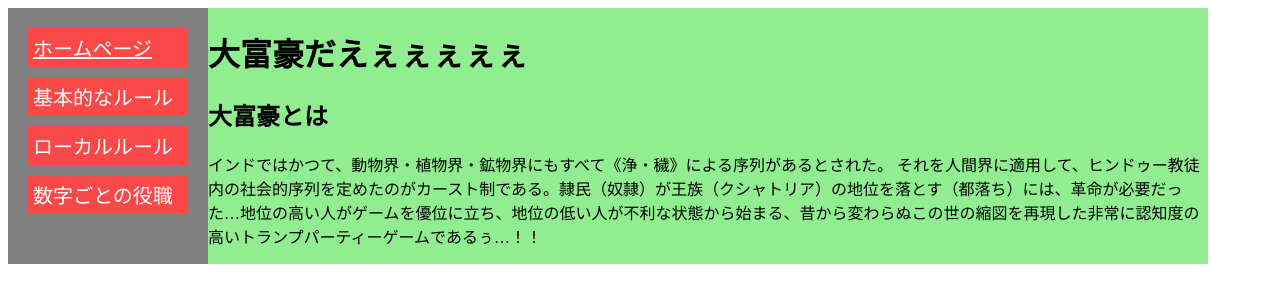
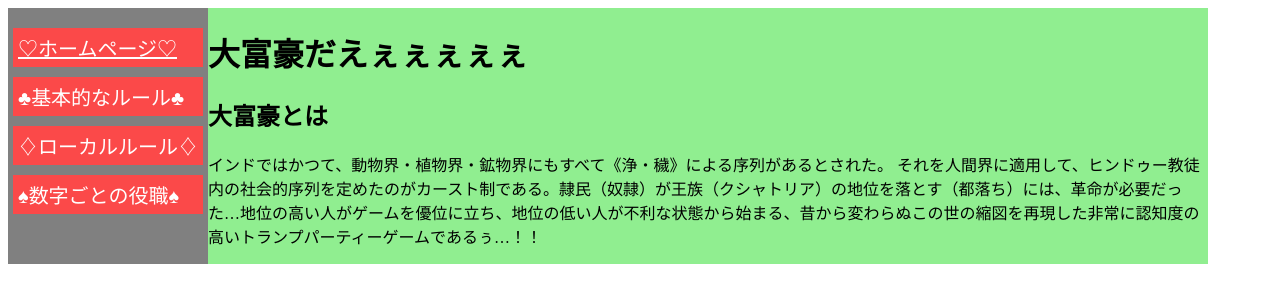
Before and after one commit to s1f10230237Superkiiroman/team-project, a plain HTML site: page index.html in a window 1280 px wide. Drawn offline with Linux system fonts and the light colour scheme.

Commit message:
サイドバーに飾りをつける

```diff
--- a/index.css
+++ b/index.css
@@ -18,14 +18,14 @@
 
 .sidebar li {
     display: block;
-    width: 150px;
+    width: 180px;
     margin-bottom: 10px;
     padding: 5px 5px 5px 5px;
     background-color: #fb4949;
 }
 
 .sidebar ul{
-    padding-left: 20px;
+    padding-left: 5px;
 }
 
 .content{
--- a/index.html
+++ b/index.html
@@ -10,10 +10,10 @@
     <div id="container">
         <div class="sidebar">
             <ul>
-                <li id="imano">ホームページ</li>
-                <li><a href="./rule.html">基本的なルール</a></li>
-                <li><a href="./localrule.html">ローカルルール</a></li>
-                <li><a href="./role.html">数字ごとの役職</a></li>
+                <li id="imano">♡ホームページ♡</li>
+                <li><a href="./rule.html">♣基本的なルール♣</a></li>
+                <li><a href="./localrule.html">♢ローカルルール♢</a></li>
+                <li><a href="./role.html">♠数字ごとの役職♠</a></li>
             </ul>
         </div>
         <div class="content">
--- a/localrule.css
+++ b/localrule.css
@@ -18,14 +18,14 @@
 
 .sidebar li {
     display: block;
-    width: 150px;
+    width: 180px;
     margin-bottom: 10px;
     padding: 5px 5px 5px 5px;
     background-color: #fb4949;
 }
 
 .sidebar ul{
-    padding-left: 20px;
+    padding-left: 5px;
 }
 
 .content{
--- a/role.css
+++ b/role.css
@@ -19,14 +19,14 @@
 
 .sidebar li {
     display: block;
-    width: 150px;
+    width: 180px;
     margin-bottom: 10px;
     padding: 5px 5px 5px 5px;
     background-color: #fb4949;
 }
 
 .sidebar ul{
-    padding-left: 20px;
+    padding-left: 5px;
 }
 .content{
     background-color: lightgreen;
--- a/rule.css
+++ b/rule.css
@@ -18,14 +18,14 @@
 
 .sidebar li {
     display: block;
-    width: 150px;
+    width: 180px;
     margin-bottom: 10px;
     padding: 5px 5px 5px 5px;
     background-color: #fb4949;
 }
 
 .sidebar ul{
-    padding-left: 20px;
+    padding-left: 5px;
 }
 
 .content{
```
Also changed, not shown: localrule.html (+4 -4 lines), role.html (+4 -4 lines), rule.html (+4 -4 lines).
